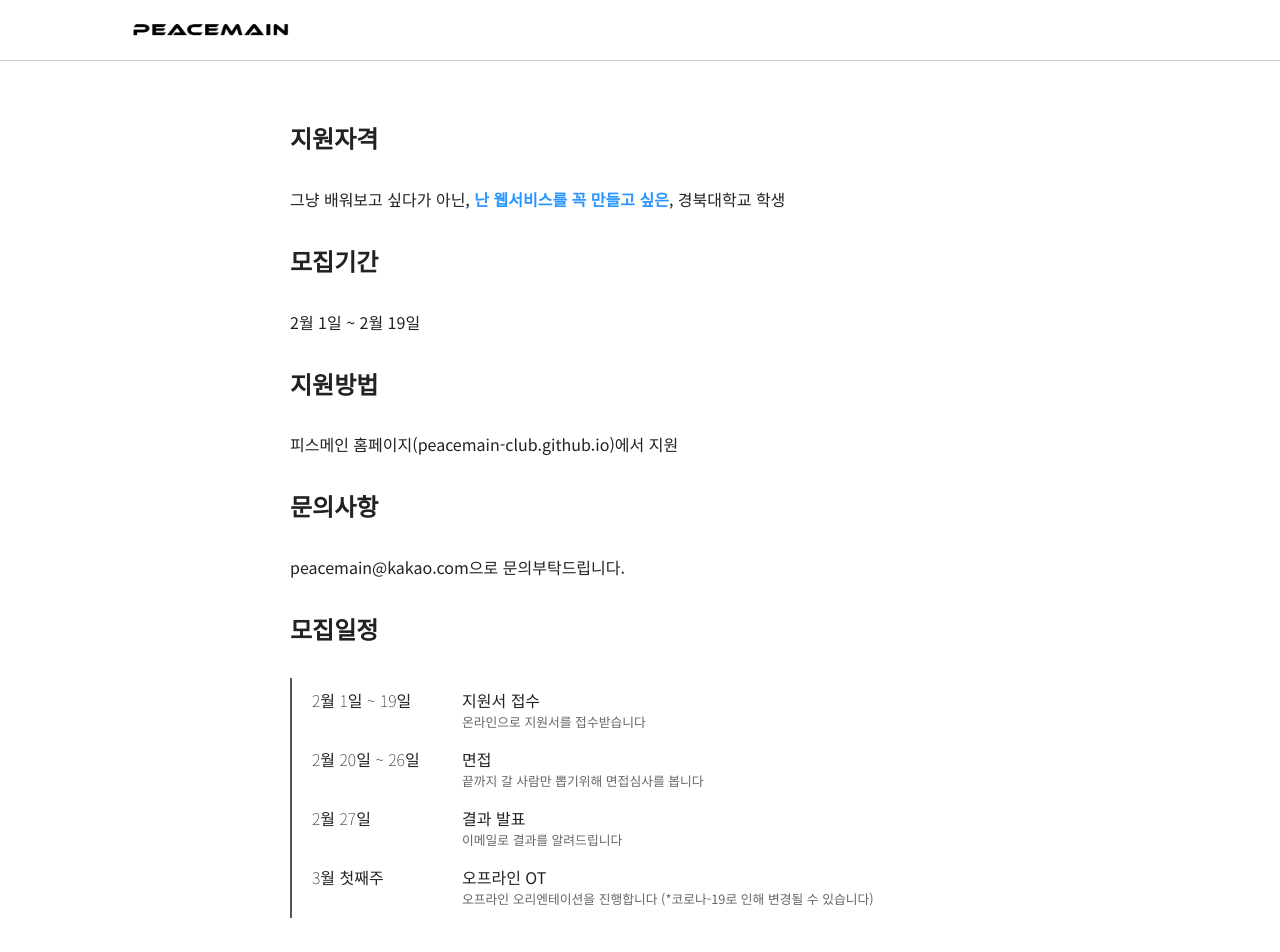
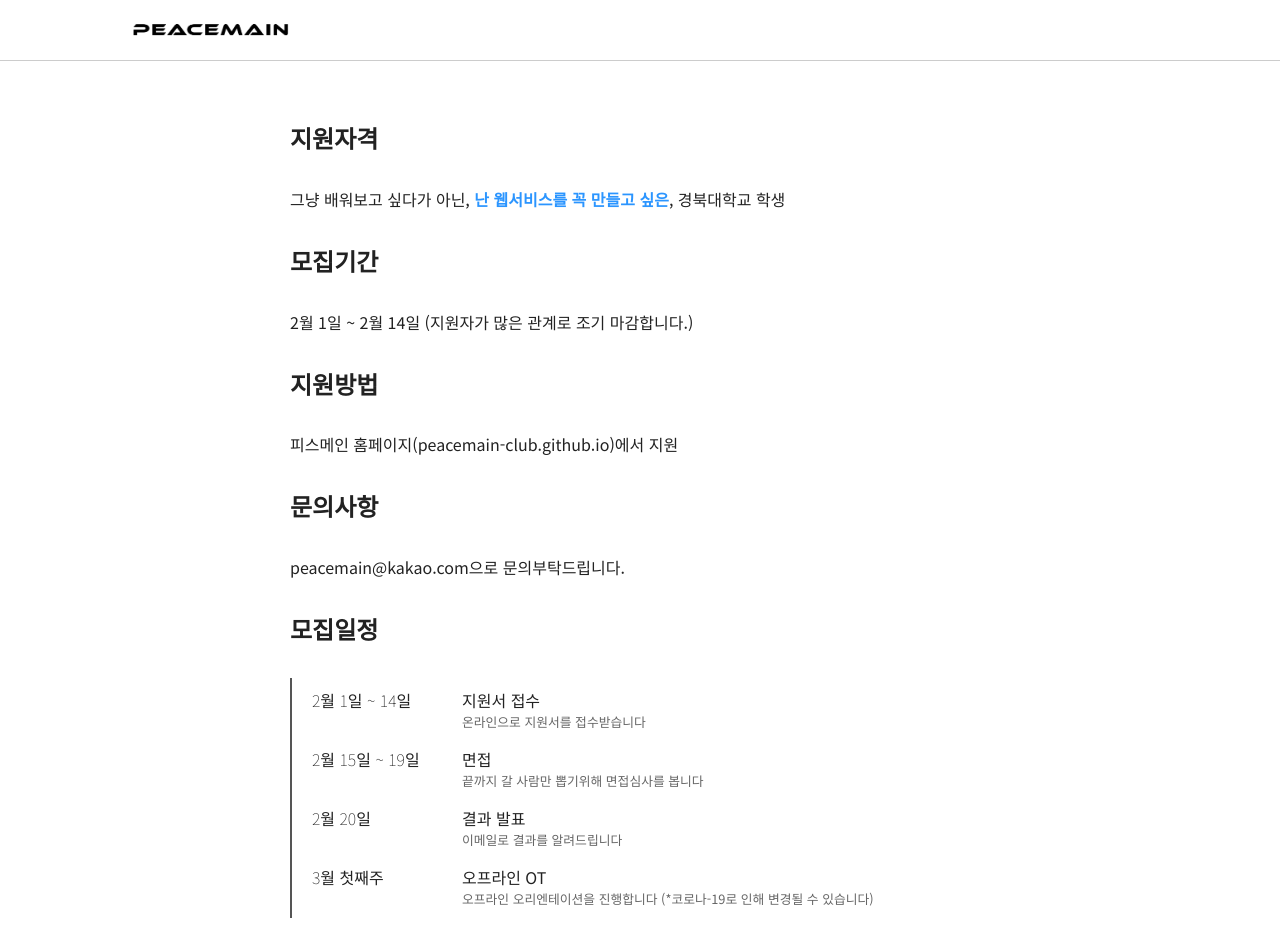
Before and after one commit to peacemain-club/peacemain-club.github.io, a React (Create React App) app: page /apply in a window 1280 px wide. Shown: the top 952 px of the page. Built offline with nearby package versions, Linux system fonts and the light colour scheme; no server answers.

Commit message:
Update: 코드 수정

```diff
--- a/src/configs/api.ts
+++ b/src/configs/api.ts
@@ -1,5 +1,4 @@
-// const root = process.env.REACT_APP_API_ROOT_ENDPOINT;
-const root = 'http://localhost:4000';
+const root = process.env.REACT_APP_API_ROOT_ENDPOINT;
 
 export const ENDPOINT_SUBMIT = `${root}/apply`;
 export const ENDPOINT_LOGIN = `${root}/login`;
--- a/src/configs/routes.ts
+++ b/src/configs/routes.ts
@@ -21,7 +21,7 @@ const routes: Array<RouteProps> = [
   {component: Main, path: MAIN, exact: true},
   {component: Apply, path: APPLY, exact: true},
   {component: Policy, path: POLICY, exact: true},
-  {component: Interview, path: INTERVIEW, exact: true},
+  // {component: Interview, path: INTERVIEW, exact: true},
   {component: _404},
 ];
 
--- a/src/pages/apply.tsx
+++ b/src/pages/apply.tsx
@@ -169,7 +169,6 @@ function Apply(): React.ReactElement {
         alert('지원이 완료되었습니다. 궁금한 점은 peacemain@kakao.com으로 문의주시기 바랍니다.');
         history.push('/');
       } else {
-        alert('다시 시도해주세요.');
         setSubmitLoading(false);
       }
     });
@@ -185,7 +184,7 @@ function Apply(): React.ReactElement {
             그냥 배워보고 싶다가 아닌, <Highlight>난 웹서비스를 꼭 만들고 싶은</Highlight>, 경북대학교 학생
           </Statement>
           <Subtitle>모집기간</Subtitle>
-          <Statement>2월 1일 ~ 2월 19일</Statement>
+          <Statement>2월 1일 ~ 2월 14일 (지원자가 많은 관계로 조기 마감합니다.)</Statement>
           <Subtitle>지원방법</Subtitle>
           <Statement>피스메인 홈페이지(peacemain-club.github.io)에서 지원</Statement>
           <Subtitle>문의사항</Subtitle>
@@ -193,21 +192,21 @@ function Apply(): React.ReactElement {
           <Subtitle>모집일정</Subtitle>
           <TimelineWrapper>
             <TimeWrapper>
-              <Time>2월 1일 ~ 19일</Time>
+              <Time>2월 1일 ~ 14일</Time>
               <TimeWork>
                 <TimeworkTitle>지원서 접수</TimeworkTitle>
                 <TimeworkSubtitle>온라인으로 지원서를 접수받습니다</TimeworkSubtitle>
               </TimeWork>
             </TimeWrapper>
             <TimeWrapper>
-              <Time>2월 20일 ~ 26일</Time>
+              <Time>2월 15일 ~ 19일</Time>
               <TimeWork>
                 <TimeworkTitle>면접</TimeworkTitle>
                 <TimeworkSubtitle>끝까지 갈 사람만 뽑기위해 면접심사를 봅니다</TimeworkSubtitle>
               </TimeWork>
             </TimeWrapper>
             <TimeWrapper>
-              <Time>2월 27일</Time>
+              <Time>2월 20일</Time>
               <TimeWork>
                 <TimeworkTitle>결과 발표</TimeworkTitle>
                 <TimeworkSubtitle>이메일로 결과를 알려드립니다</TimeworkSubtitle>
--- a/src/utils/submitApplication.ts
+++ b/src/utils/submitApplication.ts
@@ -25,14 +25,12 @@ async function submitApplication(
       },
     };
 
-    const res = await axios.post(ENDPOINT_SUBMIT, props, request_confg);
-
-    if (res.status !== 200) {
-      throw new Error('fail to submit');
-    }
+    await axios.post(ENDPOINT_SUBMIT, props, request_confg);
 
     callback(true);
   } catch (err) {
+    const {message} = err.response.data;
+    alert(message);
     callback(false);
   }
 }
```
